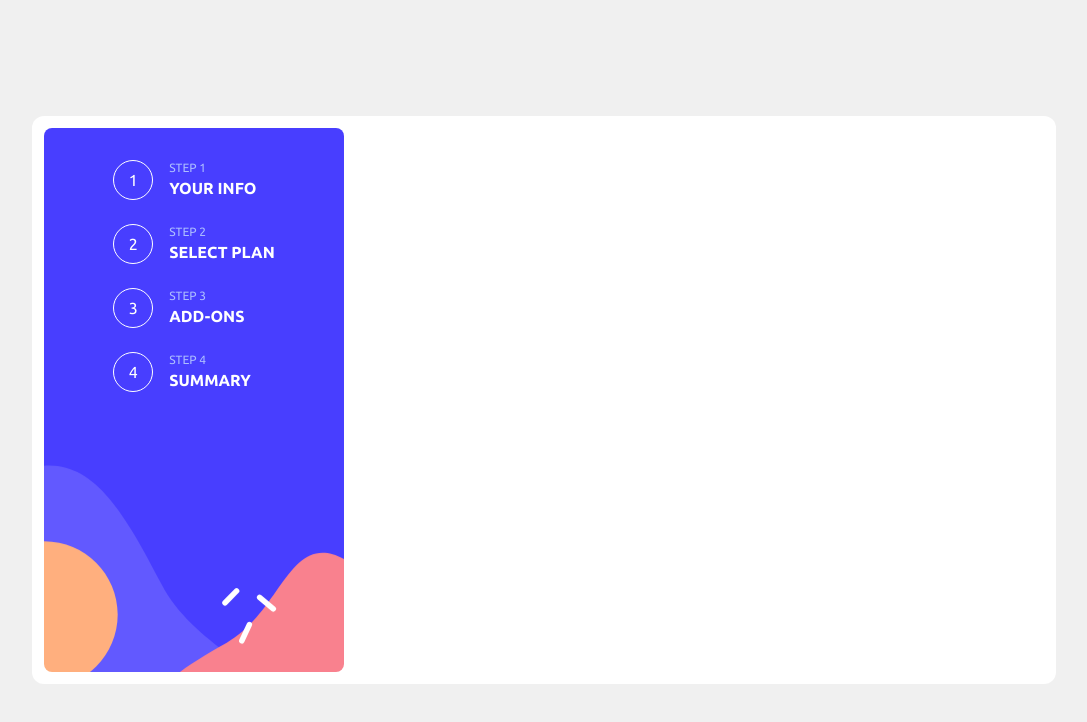
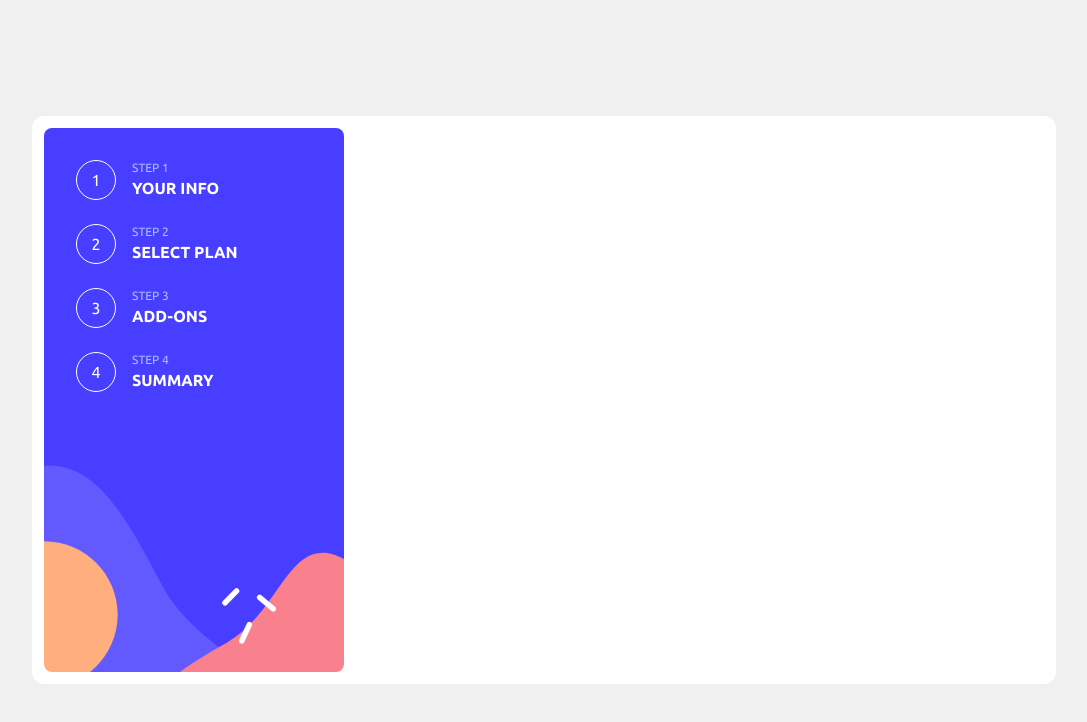
Before and after one commit to GuilhermeAlvarez-00/my-mult-stepform, a React (Vite) app: page / in a window 1280 px wide. Shown: the top 722 px of the page, without its empty margins (96-1183 px from the left). Built offline with nearby package versions, Linux system fonts and the light colour scheme.

Commit message:
refactor(components|Steps): adjusting padding in responsive and desktop

```diff
--- a/src/components/Steps/index.tsx
+++ b/src/components/Steps/index.tsx
@@ -20,9 +20,9 @@ export const Steps: FC<ISteps> = ({ steps }) => {
         backgroundSize: "cover",
         backgroundPosition: "center",
       }}
-      className={`relative w-full h-full md:rounded-lg`}
+      className={`md:px-2 lg:px-8 relative w-full h-full md:rounded-lg`}
     >
-      <div className="flex justify-center">
+      <div>
         <ol className="flex gap-4 justify-center mt-8 md:flex-col md:gap-6">
           {steps?.map((item) => (
             <li key={item?.indicator}>
```
